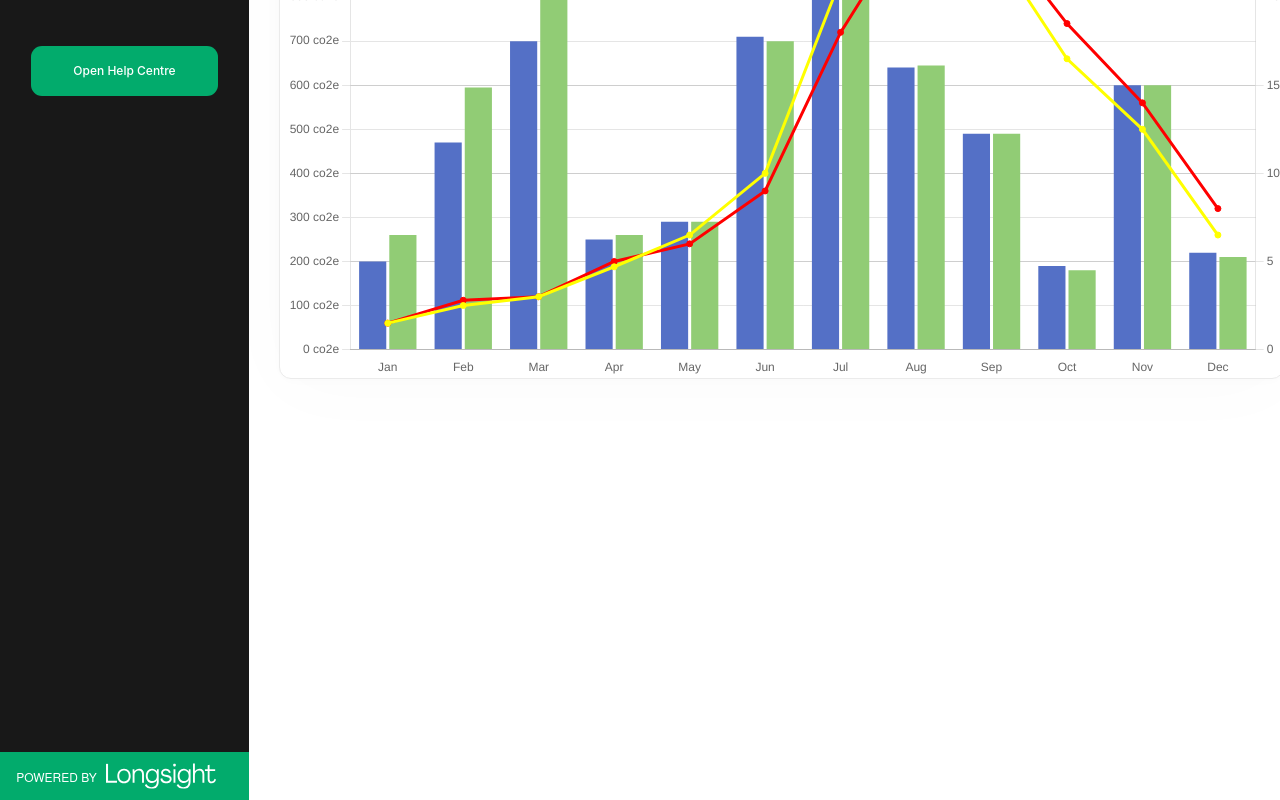
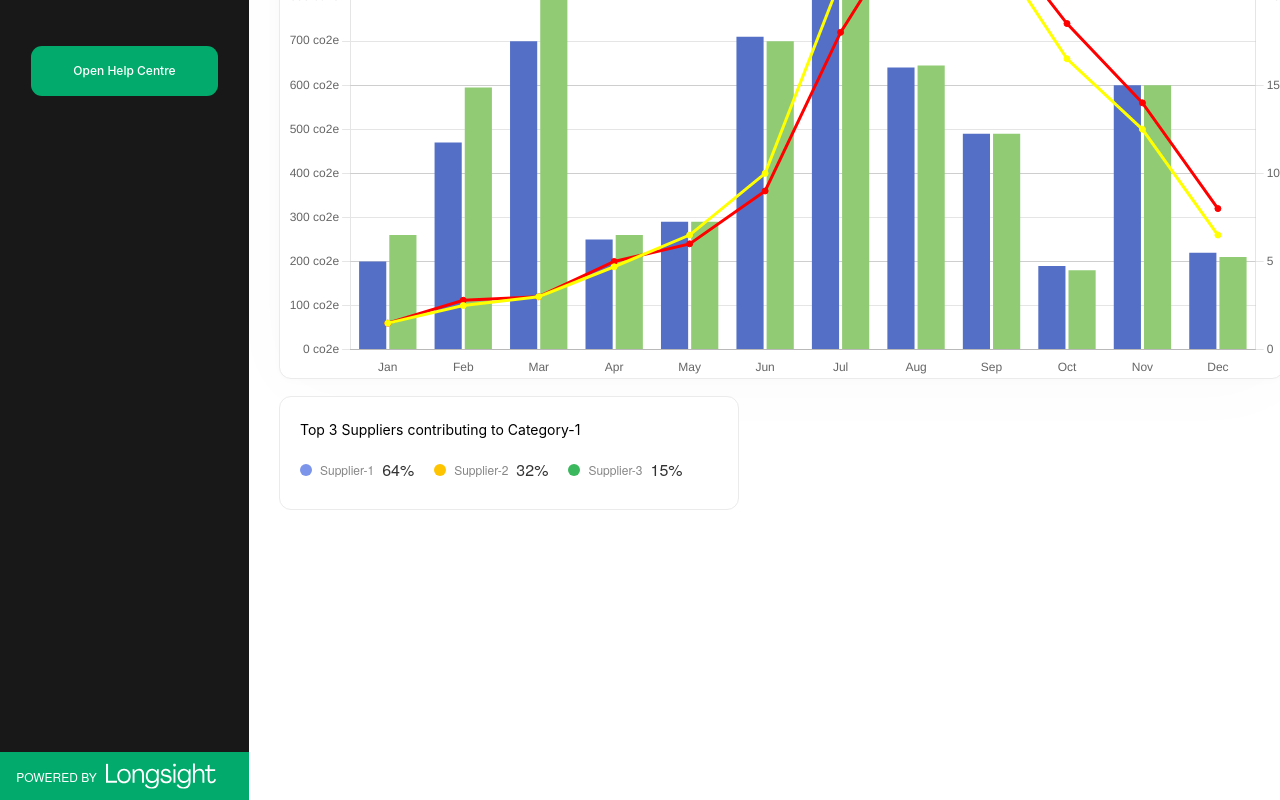
Before and after one commit to abhimistry-07/peters_surgical, a React (Create React App) app: page / in a window 1280 px wide. Shown: the part 506-1306 px from the top of the page. Built offline with nearby package versions, Linux system fonts and the light colour scheme.

Commit message:
Bottom part  added

```diff
--- /dev/null
+++ b/src/components/BottomPart.jsx
@@ -0,0 +1,105 @@
+import React from "react";
+import styled from "styled-components";
+
+function BottomPart() {
+  return (
+    <BottomContainer>
+      <LeftPart>
+        <p>Top 3 Suppliers contributing to Category-1</p>
+        <div className="subContainer">
+          <div className="innerContainer">
+            <div
+              style={{
+                width: 12,
+                height: 12,
+                background: "#7C95EA",
+                borderRadius: 16,
+              }}
+            />
+            <div className="secondDiv">Supplier-1</div>
+            <div className="thirdDiv">64%</div>
+          </div>
+          <div className="innerContainer">
+            <div
+              style={{
+                width: 12,
+                height: 12,
+                background: "#FFC400",
+                borderRadius: 16,
+              }}
+            />
+            <div className="secondDiv">Supplier-2</div>
+            <div className="thirdDiv">32%</div>
+          </div>
+          <div className="innerContainer">
+            <div
+              style={{
+                width: 12,
+                height: 12,
+                background: "#3BB85E",
+                borderRadius: 16,
+              }}
+            />
+            <div className="secondDiv">Supplier-3</div>
+            <div className="thirdDiv">15%</div>
+          </div>
+        </div>
+      </LeftPart>
+    </BottomContainer>
+  );
+}
+
+const BottomContainer = styled.div`
+  display: flex;
+  margin-left: 30px;
+  margin-top: 17px;
+`;
+
+const LeftPart = styled.div`
+  width: 460px;
+  border-radius: 12px;
+  border: 1px solid #ebebeb;
+  background: #fff;
+
+  p {
+    display: flex;
+    justify-content: flex-start;
+    margin-top: 22px;
+    margin-left: 20px;
+    font-size: 14px;
+    font-weight: 400;
+  }
+
+  .subContainer {
+    display: flex;
+    gap: 20px;
+    margin: 20px 0 29px 20px;
+
+    .innerContainer {
+      display: flex;
+      align-items: center;
+      gap: 8px;
+
+      .secondDiv {
+        color: rgba(0, 0, 0, 0.48);
+        text-align: center;
+        font-family: HelveticaNeue;
+        font-size: 12px;
+        font-style: normal;
+        font-weight: 400;
+        line-height: 18px;
+      }
+
+      .thirdDiv {
+        font-family: HelveticaNeue;
+        font-size: 16px;
+        font-style: normal;
+        font-weight: 400;
+        line-height: 123.321%;
+        color: rgba(0, 0, 0, 0.8);
+      }
+    }
+  }
+`;
+
+export default BottomPart;
--- a/src/components/Main.jsx
+++ b/src/components/Main.jsx
@@ -3,6 +3,7 @@ import Navbar from "./Navbar";
 import styled from "styled-components";
 import PurchasedSection from "./PurchasedSection";
 import VerticalBarChart from "./VerticalBarChart";
+import BottomPart from "./BottomPart";
 
 const allData2023 = [
   {
@@ -279,6 +280,7 @@ function Main() {
       </DATE>
       <PurchasedSection />
       <VerticalBarChart allData2022={allData2022} allData2023={allData2023} />
+      <BottomPart />
     </div>
   );
 }
--- a/src/components/Navbar.jsx
+++ b/src/components/Navbar.jsx
@@ -108,7 +108,7 @@ const NAV = styled.div`
   justify-content: space-between;
   align-items: center;
   flex-shrink: 0;
-  border: 1px solid black;
+  /* border: 1px solid black; */
 
   .leftPart {
     display: flex;
```
